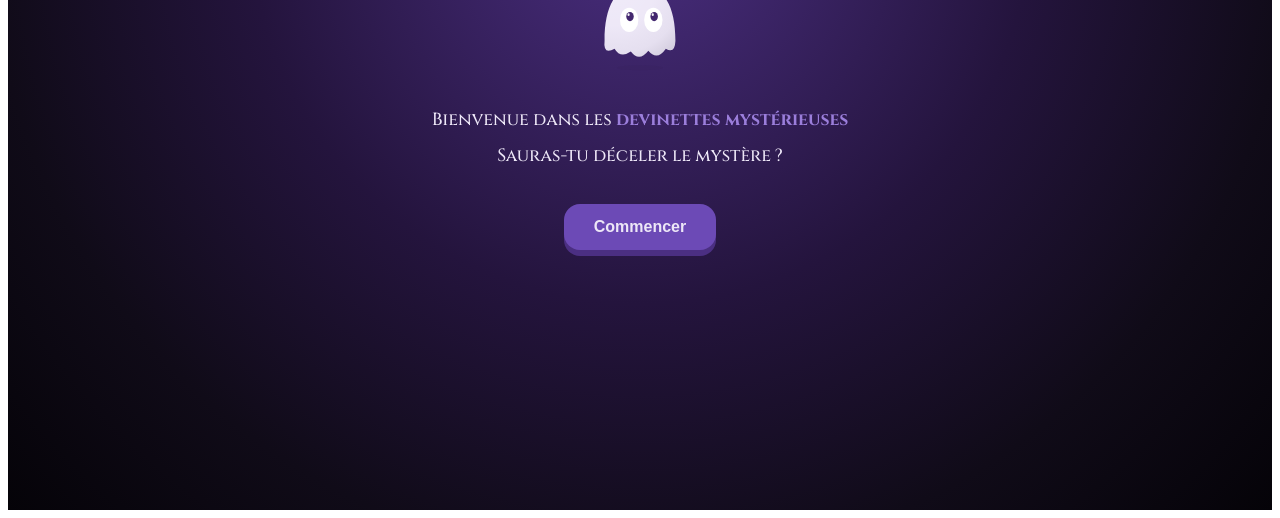
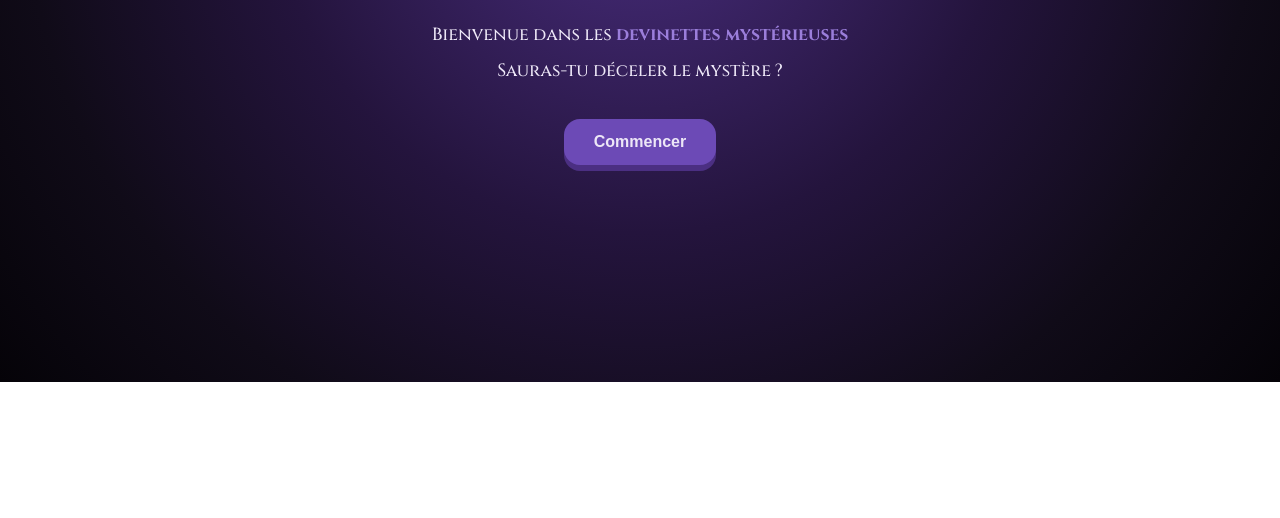
Before and after one commit to valorjeannelle/jeu-de-devinettes-myst-rieuses, a plain HTML site: page index.html in a window 1280 px wide. Shown: the part 418-936 px from the top of the page. After the commit the page ends 800 px from the top, so only its background shows below. Drawn offline with nearby package versions, Linux system fonts and the light colour scheme.

Commit message:
Update style.css

```diff
--- a/style.css
+++ b/style.css
@@ -19,7 +19,13 @@
     --rayon: 16px;
 
     --transition: 0.25s ease;
-}#hero {
+}
+* {
+  box-sizing: border-box;
+  margin: 0;
+  padding: 0;
+}
+#hero {
     min-height: 100vh;
     padding: 40px 24px;
 
```
